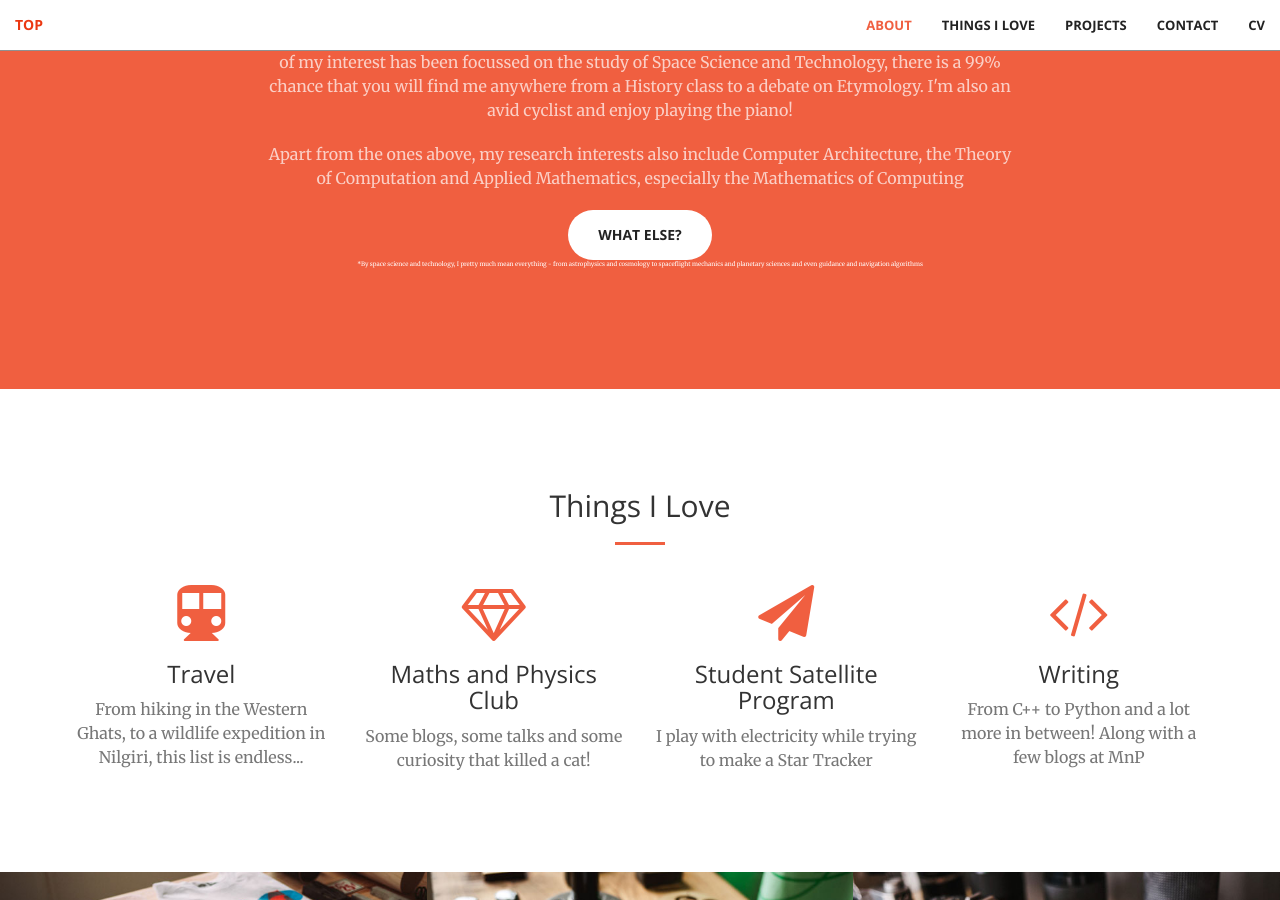
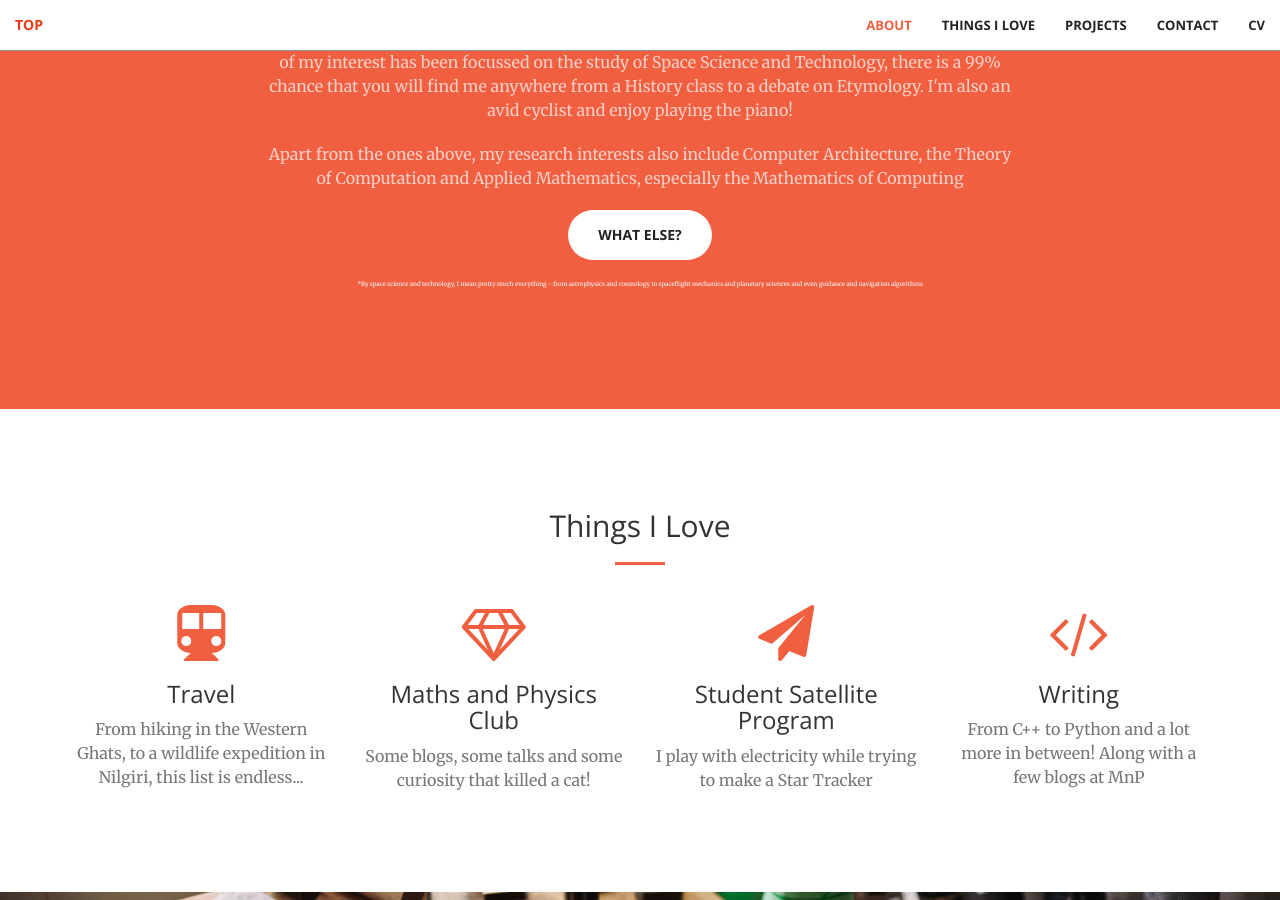
Before and after one commit to aravindbharathi/aravindbharathi.github.io, a Jekyll site: the page built from index.html, in a window 1280 px wide and 900 px high, scrolled down 1074 px. Built offline with Jekyll 4.4.1, drawn with Linux system fonts in a browser that asks for light colours.

Commit message:
Update call-to-action.html

```diff
--- a/_includes/call-to-action.html
+++ b/_includes/call-to-action.html
@@ -6,8 +6,8 @@
                 <hr class="light">
                 <p class="text-faded">I'm an Undergraduate Student in the Department of Physics at IIT Bombay. I am also pursuing a minor in the field of Geoinformatics and a part of the Student Satellite Program. Although, a bulk of my interest has been focussed on the study of Space Science and Technology, there is a 99% chance that you will find me anywhere from a History class to a debate on Etymology. I'm also an avid cyclist and enjoy playing the piano!</p>
                 <p class="text-faded">Apart from the ones above, my research interests also include Computer Architecture, the Theory of Computation and Applied Mathematics, especially the Mathematics of Computing</p>
-                <a href="#stuff" class="btn btn-default btn-xl">What else?</a>
-            <p style="font-size:6px" style="text-align:right;">*By space science and technology, I pretty much mean everything - from astrophysics and cosmology to spaceflight mechanics and planetary sciences and even guidance and navigation algorithms</p>
+                <a href="#stuff" class="btn btn-default btn-xl">What else?</a><br><br>
+            <p style="font-size:6px" style="text-align:right;">*By space science and technology, I mean pretty much everything - from astrophysics and cosmology to spaceflight mechanics and planetary sciences and even guidance and navigation algorithms</p>
             </div>
         </div>
     </div>
```
